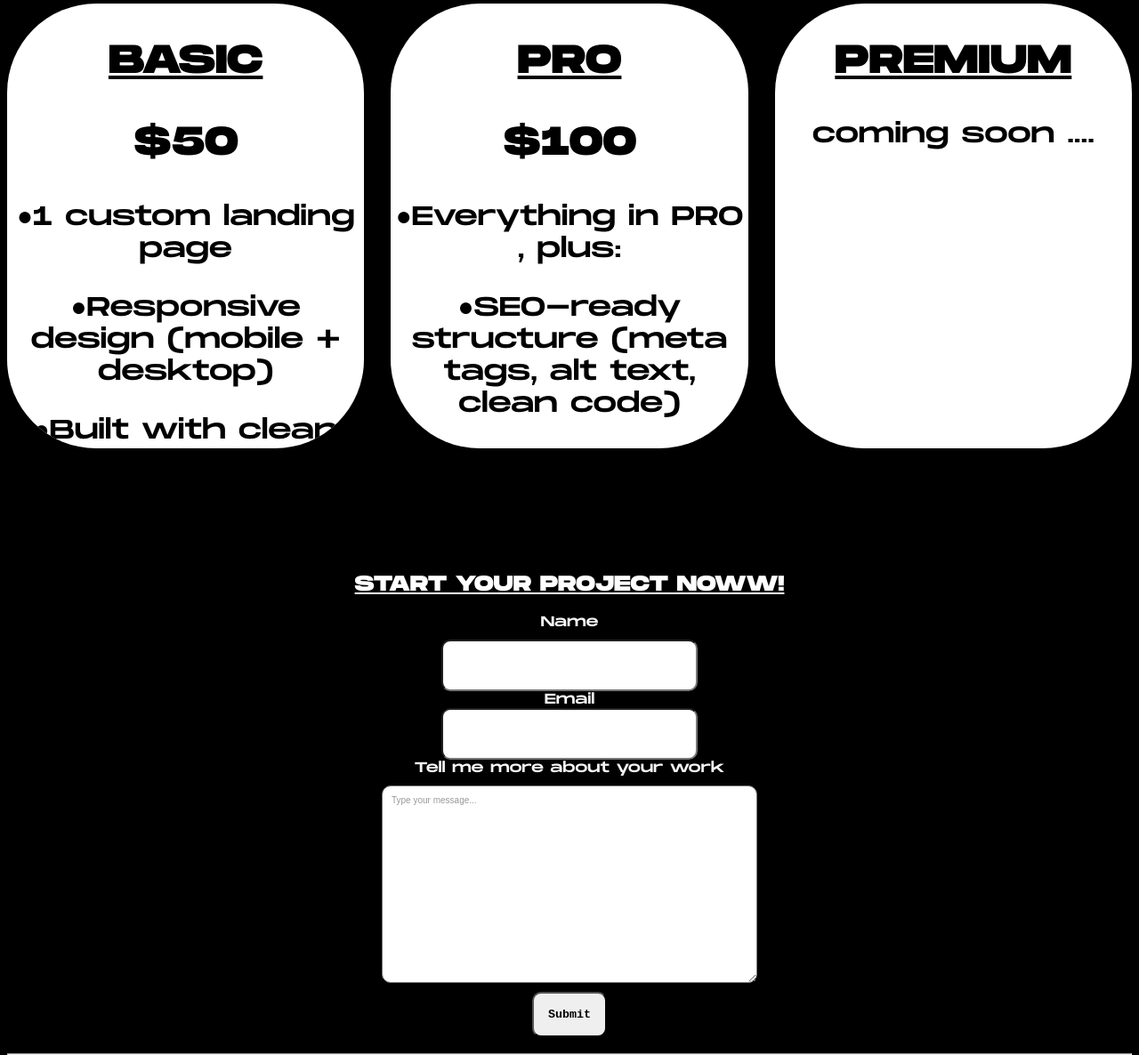
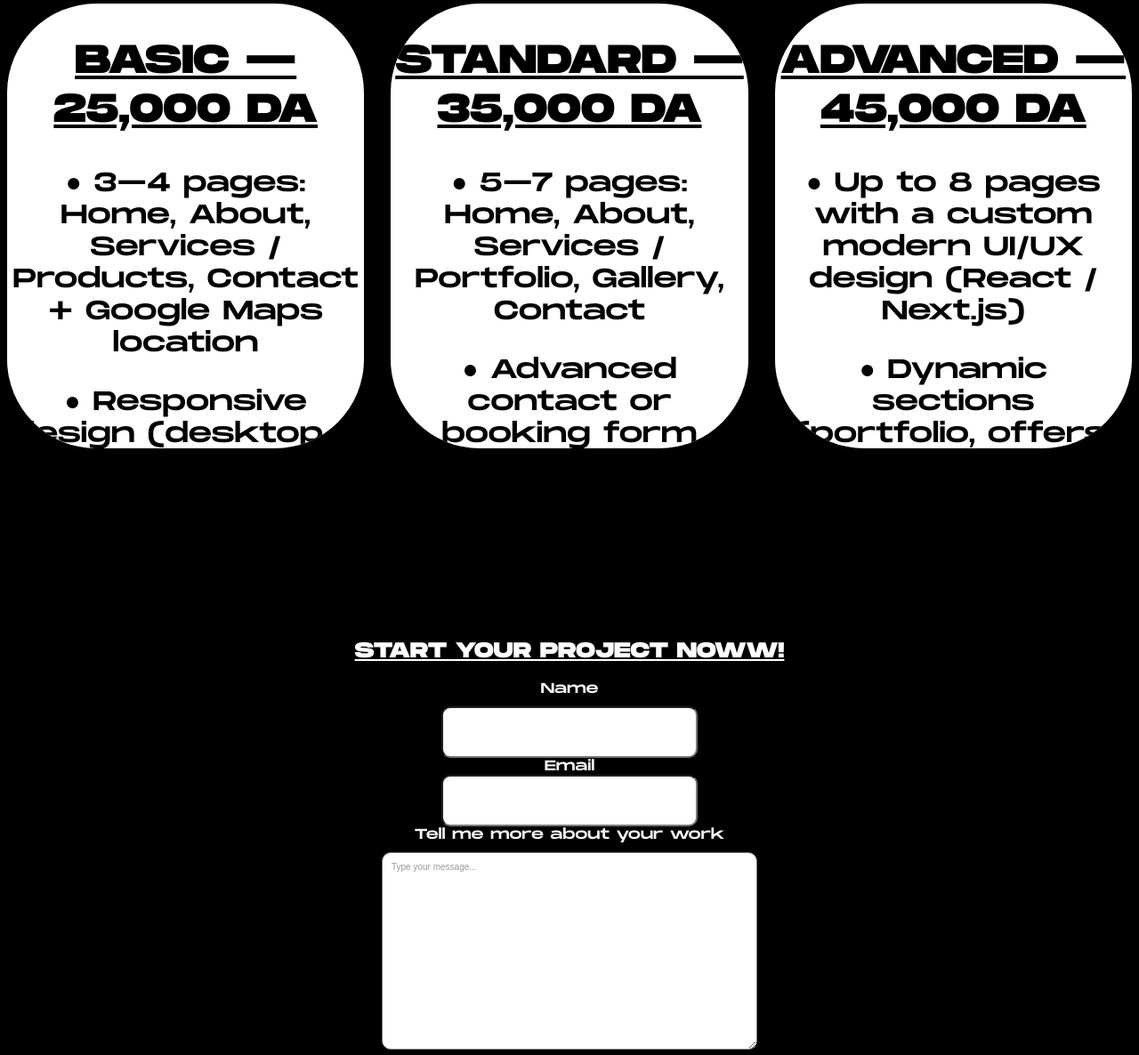
Before and after one commit to mounibcodes/mounibcodes, a plain HTML site: page index.html in a window 1280 px wide. Shown: the part 2047-3233 px from the top of the page at 89% size. Drawn offline with Linux system fonts and the light colour scheme.

Commit message:
Update index.html

```diff
--- a/index.html
+++ b/index.html
@@ -83,37 +83,48 @@
 
 
       <section id="section3" class="pricingGrid reveal">
-            <h1 class="h11"> PRICING:</h1>
+    <h1 class="h11">PRICING:</h1>
     <div class="gridPrincing">
+
         <div>
-                    <h1>BASIC<br></h1>
-                    <h2>$50</h2>
-                    <p>●1 custom landing page </p>
-                    <p>●Responsive design (mobile + desktop)</p>
-                    <p>●Built with clean HTML, CSS, JS</p>
-                    <p>●Basic on-brand styling</p>
-                    <p>●Contact form or link integration</p>
-                    <p>●Delivery: 3–5 days</p>
-                </div>
-                <div>
-                    <H1>PRO <br>
-                        <h2>$100</h2>
-                    </H1>
-                    <p>●Everything in PRO , plus:</p>
-                    <p>●SEO-ready structure (meta tags, alt text, clean code)</p>
-                    <p>●Scroll animations or visual effects</p>
-                    <p>●Basic copywriting help (hooks, CTA text)</p>
-                    <p>●1 revision round included</p>
-                    <P>Delivery: 4–7 days</P>
-                </div>
-                <div>
-                    <H1>PREMIUM</H1>
-                    <p>coming soon .... </p>
+            <h1>BASIC — 25,000 DA</h1>
+            <p>● 3–4 pages: Home, About, Services / Products, Contact + Google Maps location</p>
+            <p>● Responsive design (desktop + mobile)</p>
+            <p>● Clean, modern layout optimized for clarity</p>
+            <p>● Simple contact or inquiry form</p>
+            <p>● Basic photo or product gallery</p>
+            <p>● Estimated delivery: 1 week</p>
         </div>
 
+        <div>
+            <h1>STANDARD — 35,000 DA</h1>
+            <p>● 5–7 pages: Home, About, Services / Portfolio, Gallery, Contact</p>
+            <p>● Advanced contact or booking form</p>
+            <p>● WhatsApp / direct call integration</p>
+            <p>● Basic SEO optimization (Google visibility)</p>
+            <p>● Multilingual option (English / French)</p>
+            <p>● Hosting + domain name included</p>
+            <p>● Estimated delivery: 1–2 weeks</p>
+        </div>
+
+        <div>
+            <h1>ADVANCED — 45,000 DA</h1>
+            <p>● Up to 8 pages with a custom modern UI/UX design (React / Next.js)</p>
+            <p>● Dynamic sections (portfolio, offers, testimonials, photo gallery, etc.)</p>
+            <p>● Ready for CMS integration (easy future content updates)</p>
+            <p>● Advanced SEO setup + analytics tracking (Google Search Console)</p>
+            <p>● Priority support + 3 revision rounds</p>
+            <p>● Hosting + domain name included</p>
+            <p>● Estimated delivery: 1–2 weeks</p>
+        </div>
 
     </div>
+
+    <div style="margin-top: 40px; text-align: center;">
+        <p>All plans include complete design, development, deployment, and full support until the project is finalized.</p>
+    </div>
 </section>
+
 
 
         <section id="section4" class="contactus reveal"><br><br>
```
Lines whose indentation alone changed are shown as unchanged.
